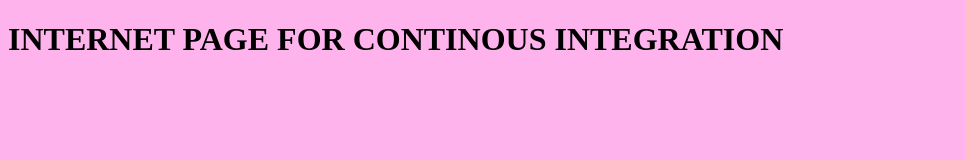
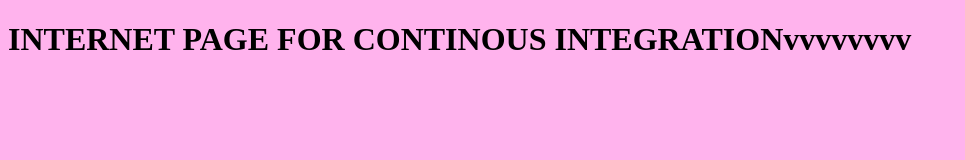
Before and after one commit to enestori/test, a plain HTML site: page index.html in a window 1280 px wide. Shown: the whole page, without its empty margins (0-965 px from the left). Drawn offline with Linux system fonts and the light colour scheme.

Commit message:
Update index.html

```diff
--- a/index.html
+++ b/index.html
@@ -1,7 +1,7 @@
 <!DOCTYPE html>
 <html>
  <body>
-  <h1>INTERNET PAGE FOR CONTINOUS INTEGRATION</h1>
+  <h1>INTERNET PAGE FOR CONTINOUS INTEGRATIONvvvvvvvv</h1>
    </body>
 <head>
 <style>
```
